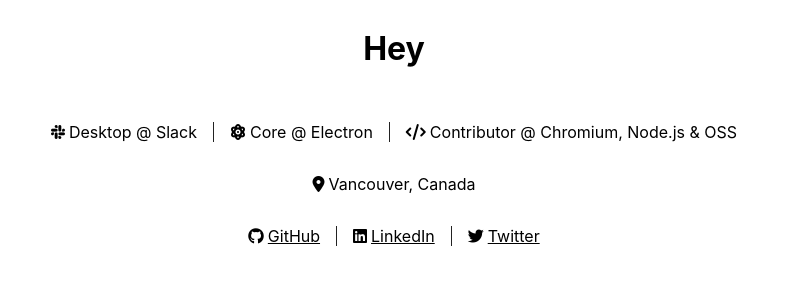
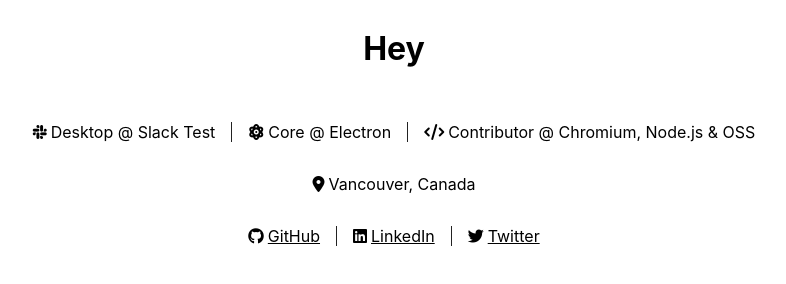
Before and after one commit to MarshallOfSound/samuel-attard-dot-com, a plain HTML site: page index.html in a window 1280 px wide. Shown: the whole page, without its empty margins (246-1032 px from the left). Drawn offline with Linux system fonts and the light colour scheme.

Commit message:
Update index.html

```diff
--- a/index.html
+++ b/index.html
@@ -47,7 +47,7 @@
   </header>
   <main>
     <section>
-      <span><i class="fa-brands fa-slack"></i>Desktop @ Slack</span>
+      <span><i class="fa-brands fa-slack"></i>Desktop @ Slack Test</span>
       <span><i class="fa-solid fa-atom"></i>Core @ Electron</span>
       <span><i class="fa-solid fa-code"></i>Contributor @ Chromium, Node.js & OSS</span>
     </section>
```
